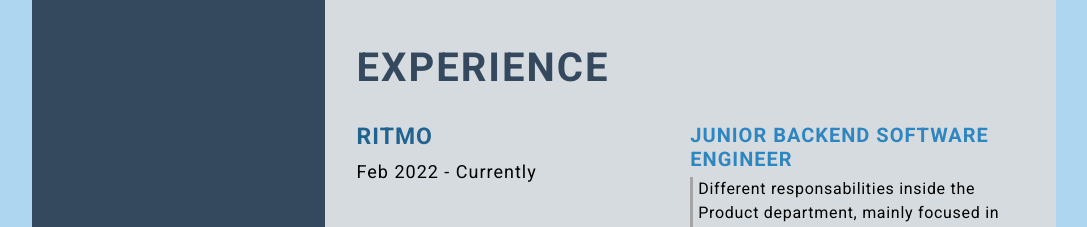
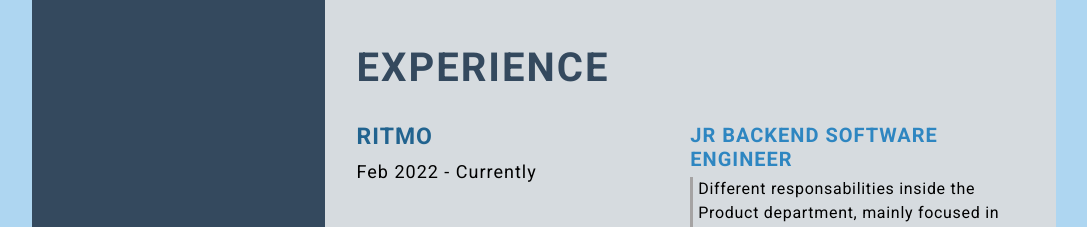
Before and after one commit to zerok1986/my-resume-html-css, a plain HTML site: page index.html in a window 1280 px wide. Shown: the part 1780-2007 px from the top of the page, without its empty margins (96-1183 px from the left). Drawn offline with Linux system fonts and the light colour scheme.

```diff
--- a/index.html
+++ b/index.html
@@ -209,7 +209,7 @@
                             <p class="exp-time-period">Feb 2022 - Currently</p>
                         </div>
                         <div class="exp-right">
-                            <p class="exp-position">Junior Backend Software Engineer</p>
+                            <p class="exp-position">Jr Backend Software Engineer</p>
                             <p class="exp-desc">
                                 Different responsabilities inside the Product department, mainly focused
                                 in tech support, bugs and issues management and development of new functionalities with Go and MySQL stack.
```
Lines whose indentation alone changed are shown as unchanged.
